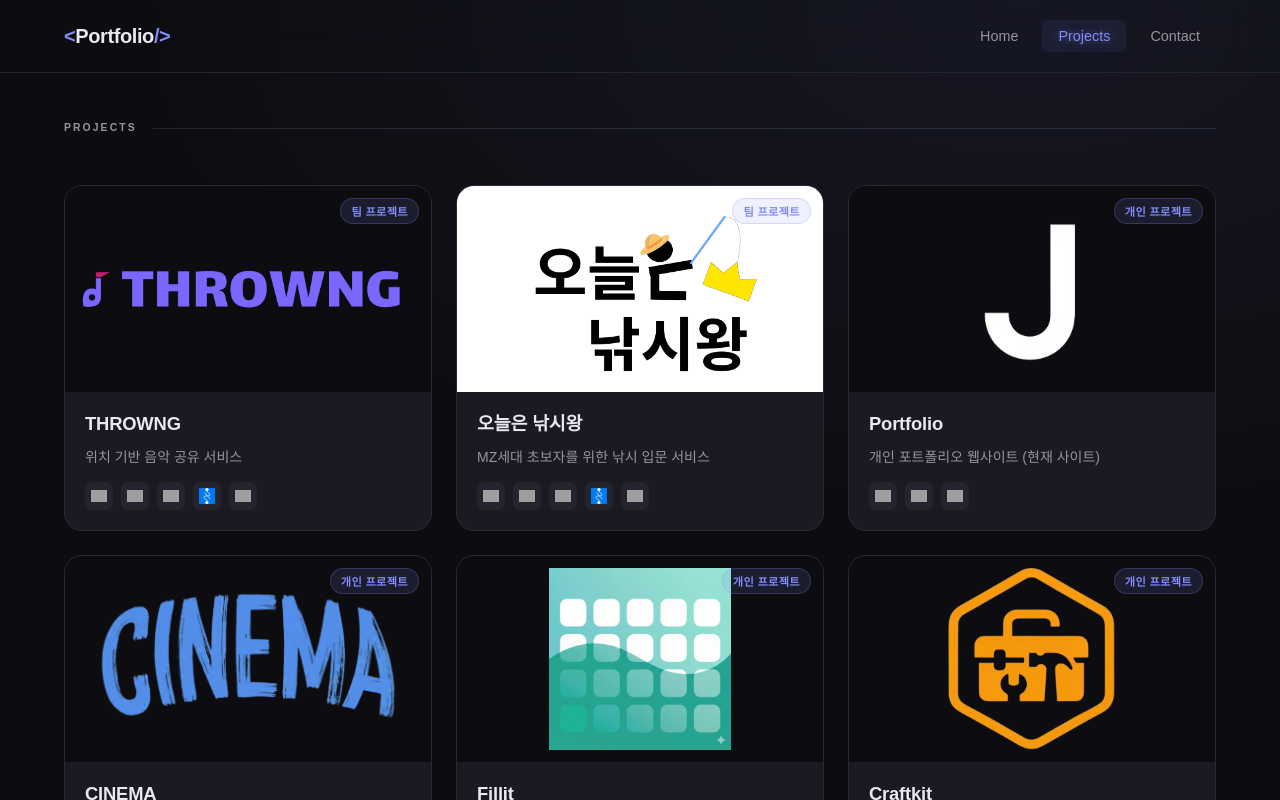
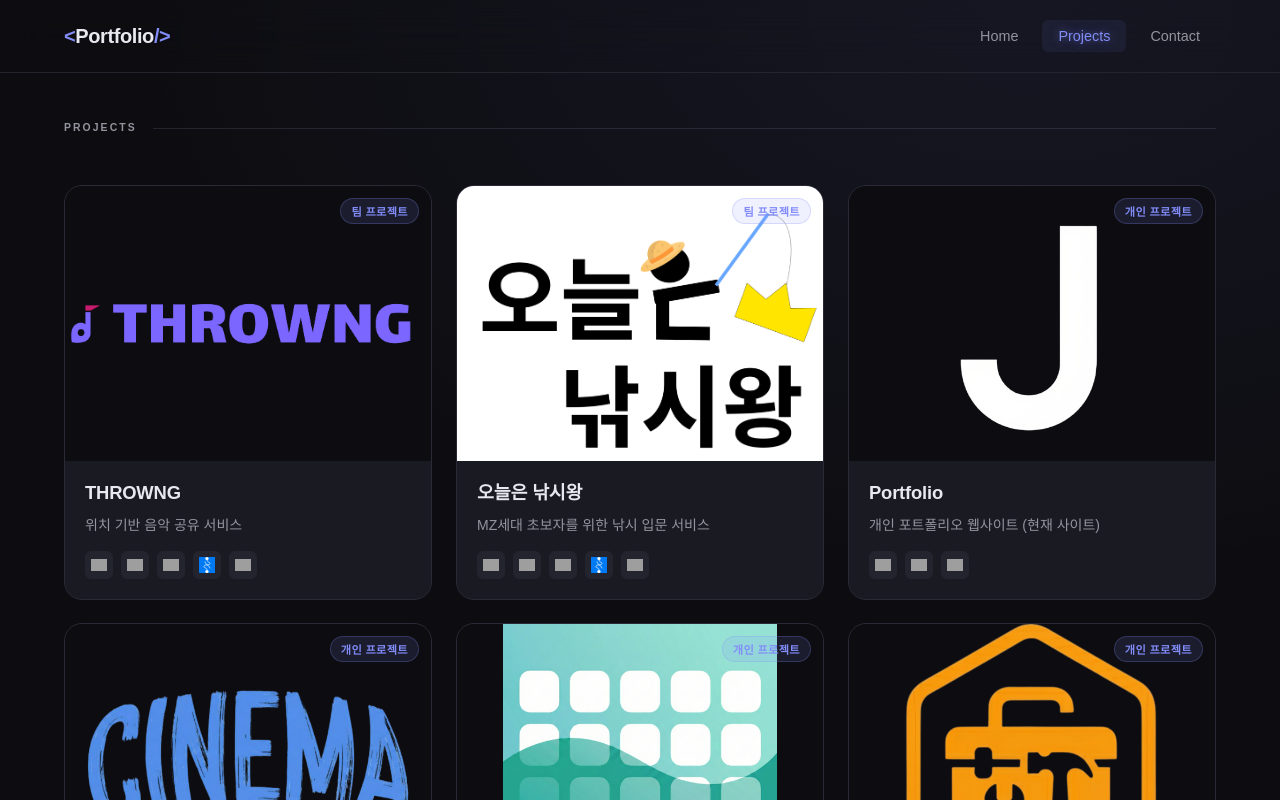
Before and after one commit to wjdxodbs/portfolio, a Next.js app: page /projects in a window 1280 px wide. Shown: the top 800 px of the page. Built offline with nearby package versions, Linux system fonts and the light colour scheme; no server answers; grey boxes are pictures that could not be loaded; a web font is replaced by a local one.

Commit message:
style: 프로젝트 카드 썸네일 비율 4:3으로 변경, hover scale 제거

```diff
--- a/src/app/(withHeader)/projects/_components/ProjectThumbnail.module.css
+++ b/src/app/(withHeader)/projects/_components/ProjectThumbnail.module.css
@@ -8,7 +8,7 @@
 
 .wrapperCard {
   composes: wrapper;
-  aspect-ratio: 16 / 9;
+  aspect-ratio: 4 / 3;
 }
 
 .wrapperModal {
@@ -24,12 +24,7 @@
 
 .imageCard {
   composes: image;
-  padding: 12px;
   transition: transform var(--transition-slow);
-}
-
-.wrapperCard:hover .imageCard {
-  transform: scale(var(--scale-md));
 }
 
 .imageModal {
```
